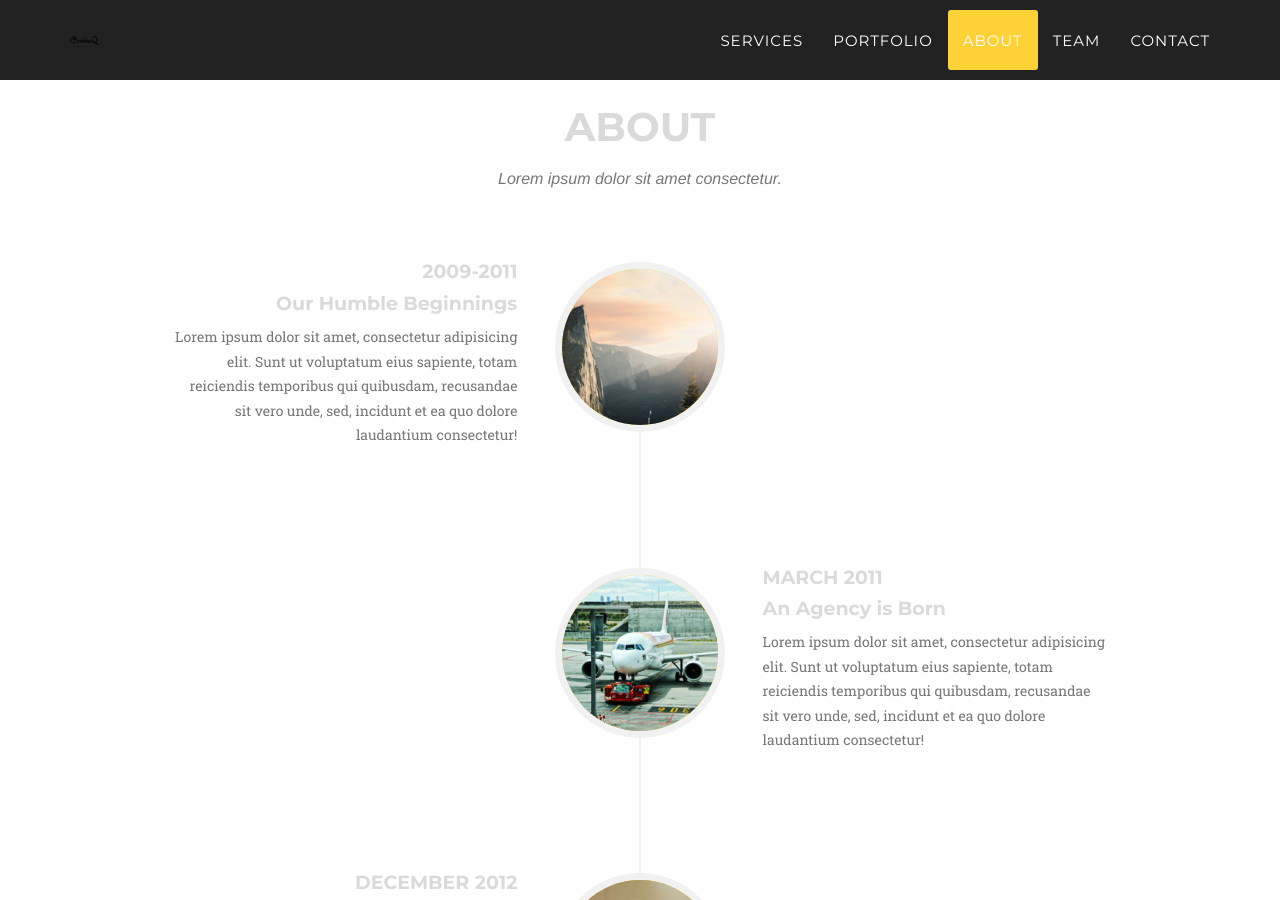
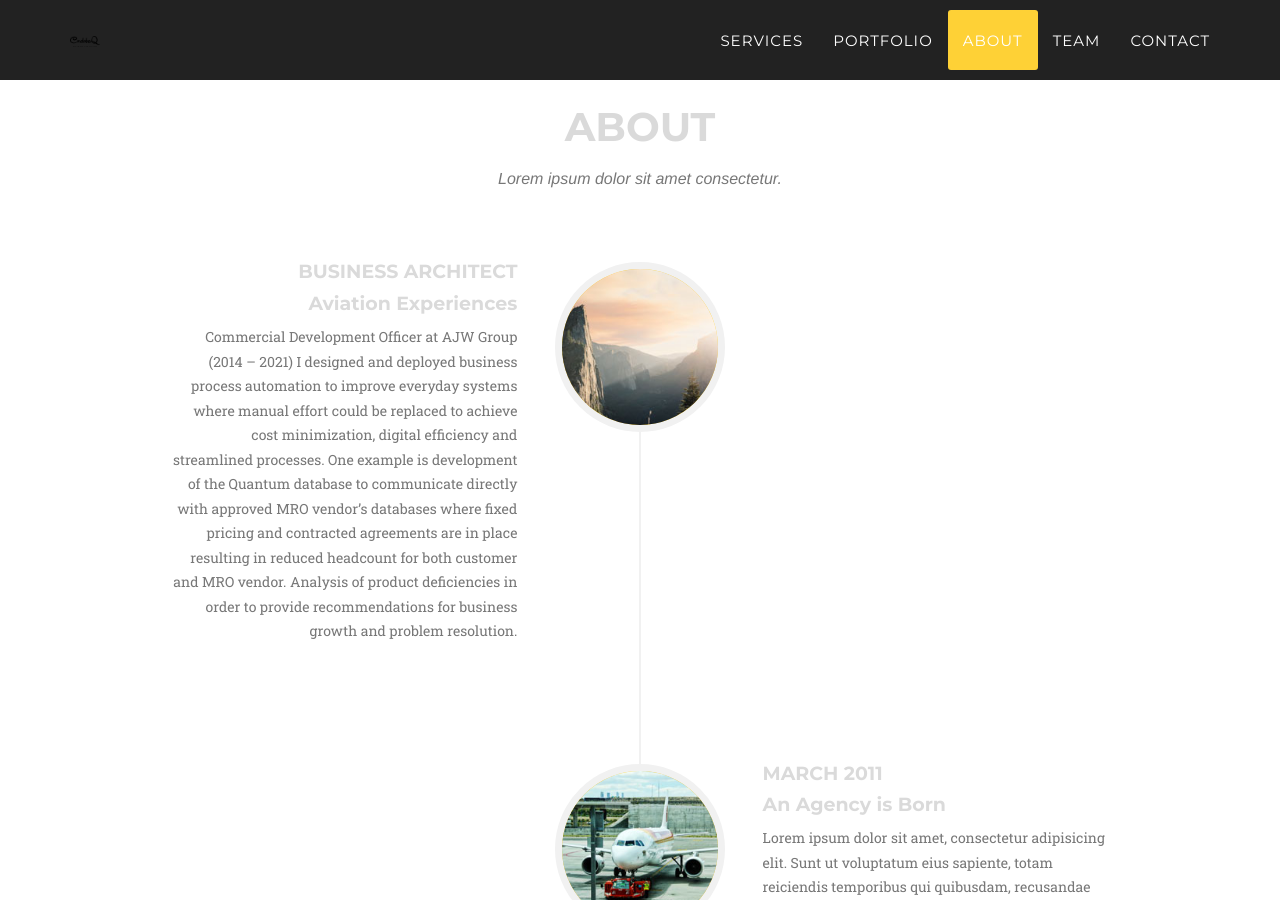
Before and after one commit to cordobaq/cordobaq.github.io, a Jekyll site: the page built from index.html, in a window 1280 px wide and 900 px high, scrolled down 2751 px. Built offline with Jekyll 4.4.1, drawn with Linux system fonts in a browser that asks for light colours; some web fonts are replaced.

Commit message:
update about test

```diff
--- a/_includes/about.html
+++ b/_includes/about.html
@@ -16,11 +16,18 @@
                             </div>
                             <div class="timeline-panel">
                                 <div class="timeline-heading">
-                                    <h4>2009-2011</h4>
-                                    <h4 class="subheading">Our Humble Beginnings</h4>
+                                    <h4>Business Architect</h4>
+                                    <h4 class="subheading">Aviation Experiences</h4>
                                 </div>
                                 <div class="timeline-body">
-                                    <p class="text-muted">Lorem ipsum dolor sit amet, consectetur adipisicing elit. Sunt ut voluptatum eius sapiente, totam reiciendis temporibus qui quibusdam, recusandae sit vero unde, sed, incidunt et ea quo dolore laudantium consectetur!</p>
+                                    <p class="text-muted">
+                                        Commercial Development Officer at AJW Group (2014 – 2021)
+
+                                        I designed and deployed business process automation to improve everyday systems where manual effort could be replaced to achieve cost minimization, digital efficiency and streamlined processes.
+
+                                        One example is development of the Quantum database to communicate directly with approved MRO vendor’s databases where fixed pricing and contracted agreements are in place resulting in reduced headcount for both customer and MRO vendor.
+
+                                        Analysis of product deficiencies in order to provide recommendations for business growth and problem resolution.</p>
                                 </div>
                             </div>
                         </li>
```
